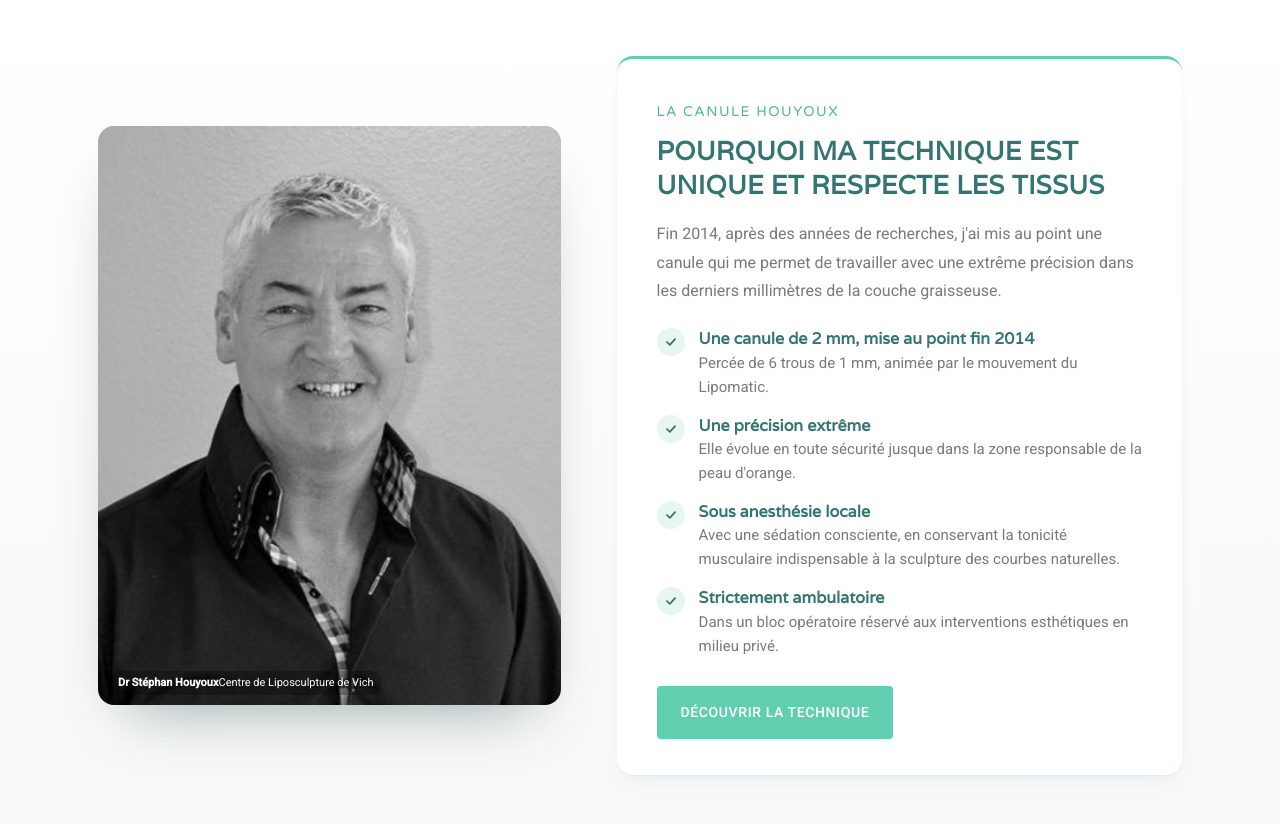
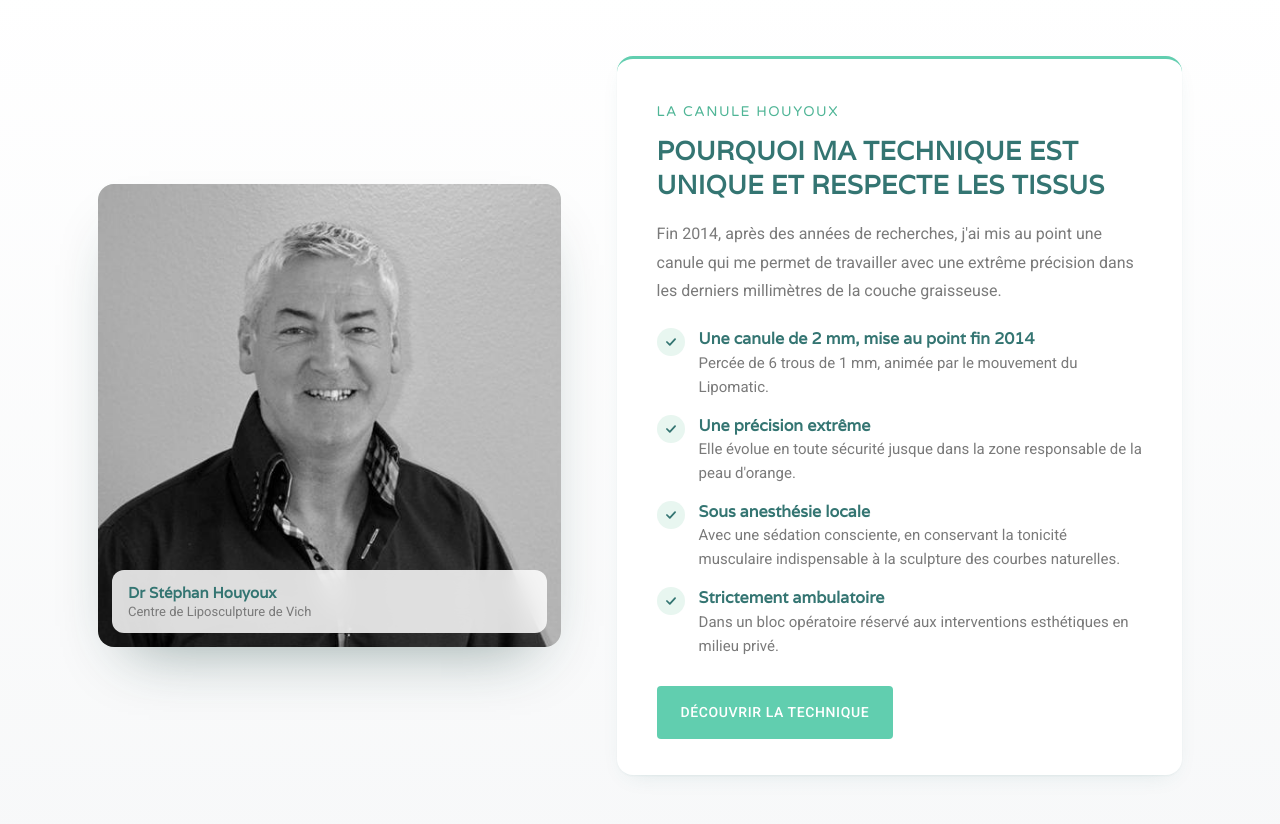
Before and after one commit to nigrypaola-boop/maquette-Dr-youhoux, a plain HTML site: page liposculpture.html in a window 1280 px wide. Shown: the part 480-1304 px from the top of the page. Drawn offline with Linux system fonts and the light colour scheme.

Commit message:
Update style.css

```diff
--- a/style.css
+++ b/style.css
@@ -289,3 +289,7 @@ html{scroll-behavior:smooth}
 }
 .shot.narrow{max-width:860px}
 @media (max-width:960px){.lp-portrait{max-width:190px}.lp-hero-grid{gap:20px}}
+.hero-img.doc{aspect-ratio:1/1}
+.hero-img.doc img{object-position:50% 25%}
+.hero-img.doc figcaption{left:14px;right:14px;bottom:14px;background:rgba(255,255,255,.85);backdrop-filter:blur(12px);-webkit-backdrop-filter:blur(12px);color:var(--text);font-size:13px;line-height:1.4;padding:12px 16px;border-radius:12px}
+.hero-img.doc figcaption b{display:block;font-family:Varela;color:var(--h);font-size:15px}
```
